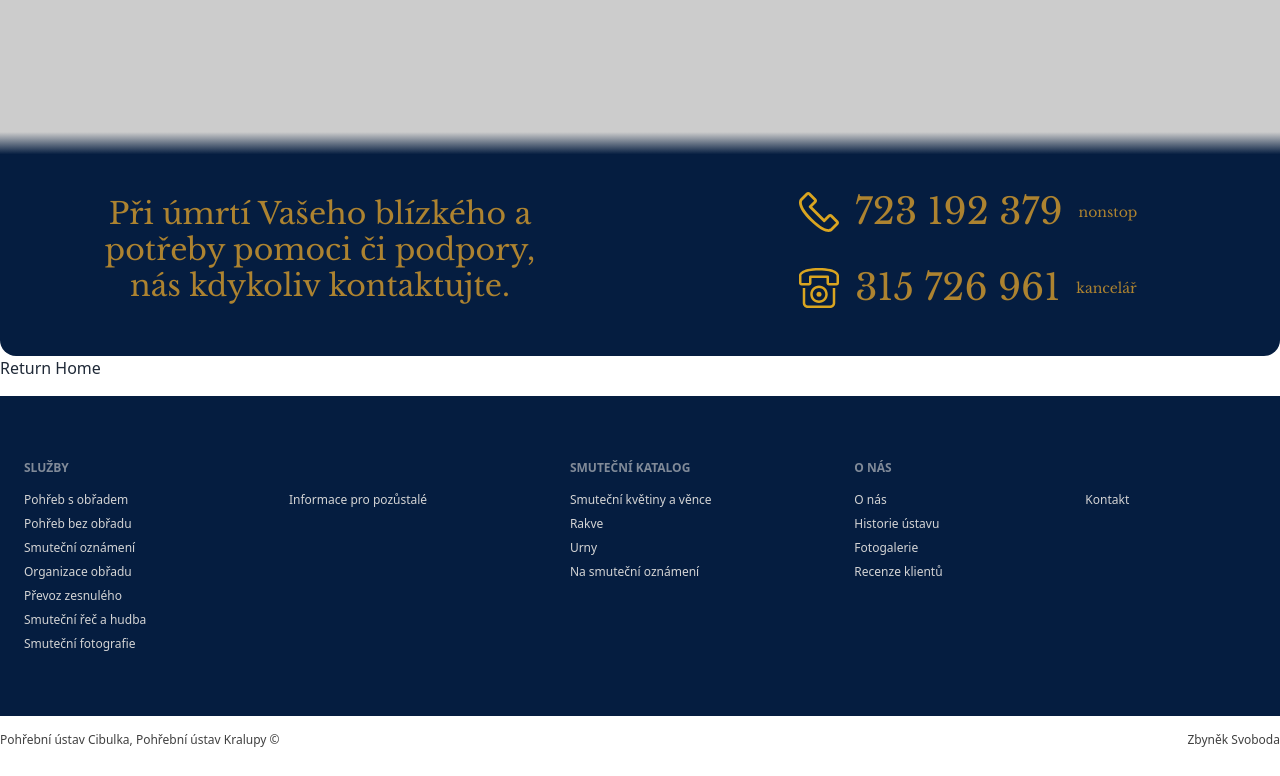
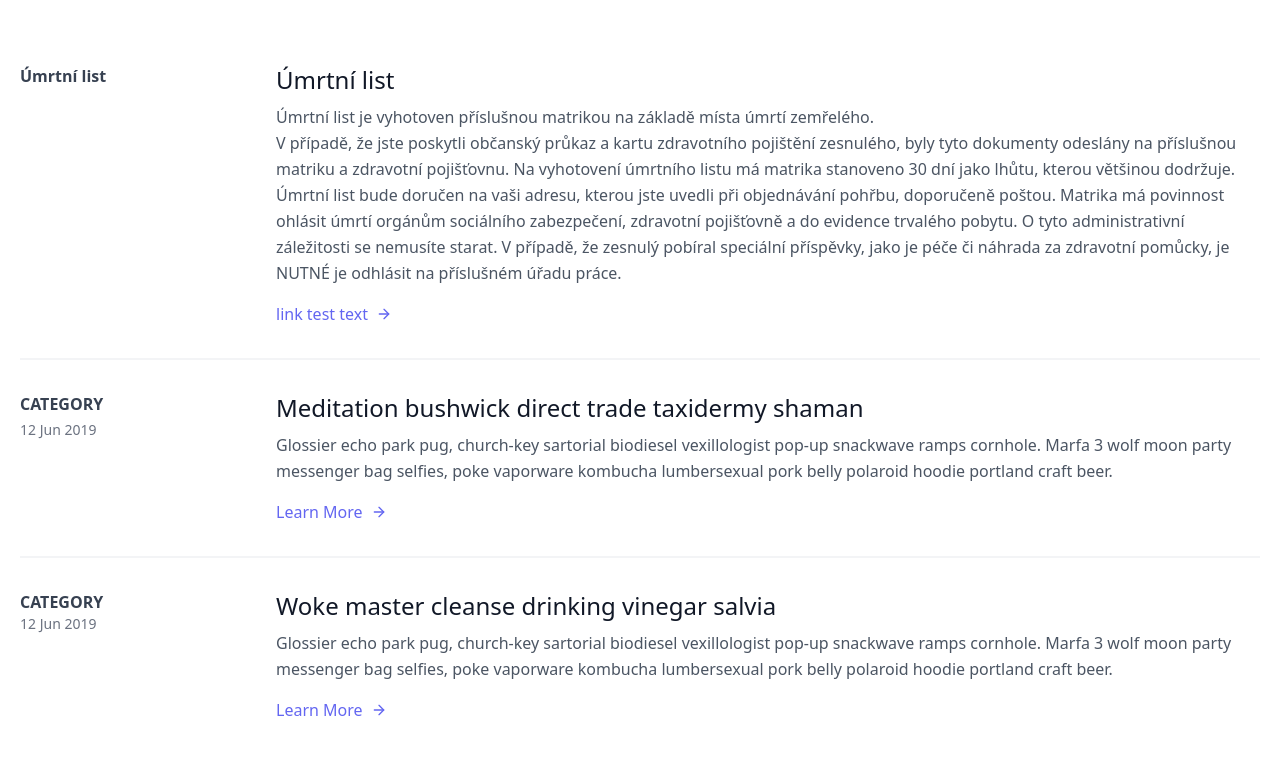
Before and after one commit to wentura/pohrebniustavkralupy.cz, a Next.js app: page /pro-pozustale in a window 1280 px wide. Before the commit this address had no page. Shown: the part 504-1280 px from the top of the page. Built offline with nearby package versions, Linux system fonts and the light colour scheme.

Commit message:
isomorphic-dompurify

```diff
--- /dev/null
+++ b/app/(content)/pro-pozustale/page.jsx
@@ -0,0 +1,131 @@
+import { isSupported, sanitize } from "isomorphic-dompurify";
+
+const infos = [
+  {
+    vlevo: "Úmrtní list",
+    nadpis: "Úmrtní list",
+    text: "Úmrtní list je vyhotoven příslušnou matrikou na základě místa úmrtí zemřelého.<br />V případě, že jste poskytli občanský průkaz a kartu zdravotního pojištění zesnulého, byly tyto dokumenty odeslány na příslušnou matriku a zdravotní pojišťovnu. Na vyhotovení úmrtního listu má matrika stanoveno 30 dní jako lhůtu, kterou většinou dodržuje. Úmrtní list bude doručen na vaši adresu, kterou jste uvedli při objednávání pohřbu, doporučeně poštou. Matrika má povinnost ohlásit úmrtí orgánům sociálního zabezpečení, zdravotní pojišťovně a do evidence trvalého pobytu. O tyto administrativní záležitosti se nemusíte starat. V případě, že zesnulý pobíral speciální příspěvky, jako je péče či náhrada za zdravotní pomůcky, je NUTNÉ je odhlásit na příslušném úřadu práce.",
+    link: "#",
+    linkText: "link test text",
+  },
+];
+
+export default function ProPozustale() {
+  return (
+    <section className="text-gray-600 body-font overflow-hidden">
+      <div className="container px-5 py-24 mx-auto">
+        <div className="-my-8 divide-y-2 divide-gray-100">
+          {infos.map((info) => {
+            return (
+              <div
+                className="py-8 flex flex-wrap md:flex-nowrap"
+                key={info.nadpis}
+              >
+                <div className="md:w-64 md:mb-0 mb-6 flex-shrink-0 flex flex-col">
+                  <span className="font-semibold title-font text-gray-700">
+                    {info.vlevo}
+                  </span>
+                </div>
+                <div className="md:flex-grow">
+                  <h2 className="text-2xl font-medium text-gray-900 title-font mb-2">
+                    {info.nadpis}
+                  </h2>
+                  <p
+                    className="leading-relaxed"
+                    dangerouslySetInnerHTML={{
+                      __html: DOMPurify.sanitize(info.text),
+                    }}
+                  ></p>
+                  <a className="text-indigo-500 inline-flex items-center mt-4">
+                    {info.linkText}
+                    <svg
+                      className="w-4 h-4 ml-2"
+                      viewBox="0 0 24 24"
+                      stroke="currentColor"
+                      strokeWidth="2"
+                      fill="none"
+                      strokeLinecap="round"
+                      strokeLinejoin="round"
+                    >
+                      <path d="M5 12h14"></path>
+                      <path d="M12 5l7 7-7 7"></path>
+                    </svg>
+                  </a>
+                </div>
+              </div>
+            );
+          })}
+
+          <div className="py-8 flex flex-wrap md:flex-nowrap">
+            <div className="md:w-64 md:mb-0 mb-6 flex-shrink-0 flex flex-col">
+              <span className="font-semibold title-font text-gray-700">
+                CATEGORY
+              </span>
+              <span className="mt-1 text-gray-500 text-sm">12 Jun 2019</span>
+            </div>
+            <div className="md:flex-grow">
+              <h2 className="text-2xl font-medium text-gray-900 title-font mb-2">
+                Meditation bushwick direct trade taxidermy shaman
+              </h2>
+              <p className="leading-relaxed">
+                Glossier echo park pug, church-key sartorial biodiesel
+                vexillologist pop-up snackwave ramps cornhole. Marfa 3 wolf moon
+                party messenger bag selfies, poke vaporware kombucha
+                lumbersexual pork belly polaroid hoodie portland craft beer.
+              </p>
+              <a className="text-indigo-500 inline-flex items-center mt-4">
+                Learn More
+                <svg
+                  className="w-4 h-4 ml-2"
+                  viewBox="0 0 24 24"
+                  stroke="currentColor"
+                  strokeWidth="2"
+                  fill="none"
+                  strokeLinecap="round"
+                  strokeLinejoin="round"
+                >
+                  <path d="M5 12h14"></path>
+                  <path d="M12 5l7 7-7 7"></path>
+                </svg>
+              </a>
+            </div>
+          </div>
+          <div className="py-8 flex flex-wrap md:flex-nowrap">
+            <div className="md:w-64 md:mb-0 mb-6 flex-shrink-0 flex flex-col">
+              <span className="font-semibold title-font text-gray-700">
+                CATEGORY
+              </span>
+              <span className="text-sm text-gray-500">12 Jun 2019</span>
+            </div>
+            <div className="md:flex-grow">
+              <h2 className="text-2xl font-medium text-gray-900 title-font mb-2">
+                Woke master cleanse drinking vinegar salvia
+              </h2>
+              <p className="leading-relaxed">
+                Glossier echo park pug, church-key sartorial biodiesel
+                vexillologist pop-up snackwave ramps cornhole. Marfa 3 wolf moon
+                party messenger bag selfies, poke vaporware kombucha
+                lumbersexual pork belly polaroid hoodie portland craft beer.
+              </p>
+              <a className="text-indigo-500 inline-flex items-center mt-4">
+                Learn More
+                <svg
+                  className="w-4 h-4 ml-2"
+                  viewBox="0 0 24 24"
+                  stroke="currentColor"
+                  strokeWidth="2"
+                  fill="none"
+                  strokeLinecap="round"
+                  strokeLinejoin="round"
+                >
+                  <path d="M5 12h14"></path>
+                  <path d="M12 5l7 7-7 7"></path>
+                </svg>
+              </a>
+            </div>
+          </div>
+        </div>
+      </div>
+    </section>
+  );
+}
--- a/components/landingSluzby.jsx
+++ b/components/landingSluzby.jsx
@@ -35,7 +35,7 @@ export default function LandingSluzby() {
     {
       title: "Poradenství pro pozůstalé",
       text: "Poskytujeme pomoc s administrativními kroky a právními formalitami v obtížných časech ztráty.",
-      href: "/poradenstvi",
+      href: "/pro-pozustale",
       vice: "více o poradenství",
     },
     {
--- a/package.json
+++ b/package.json
@@ -9,6 +9,7 @@
     "lint": "next lint"
   },
   "dependencies": {
+    "isomorphic-dompurify": "^1.11.0",
     "next": "14.0.3",
     "react": "^18",
     "react-dom": "^18"
```
Also changed, not shown: 1 other file (tests, documents, lock files or other folders).
